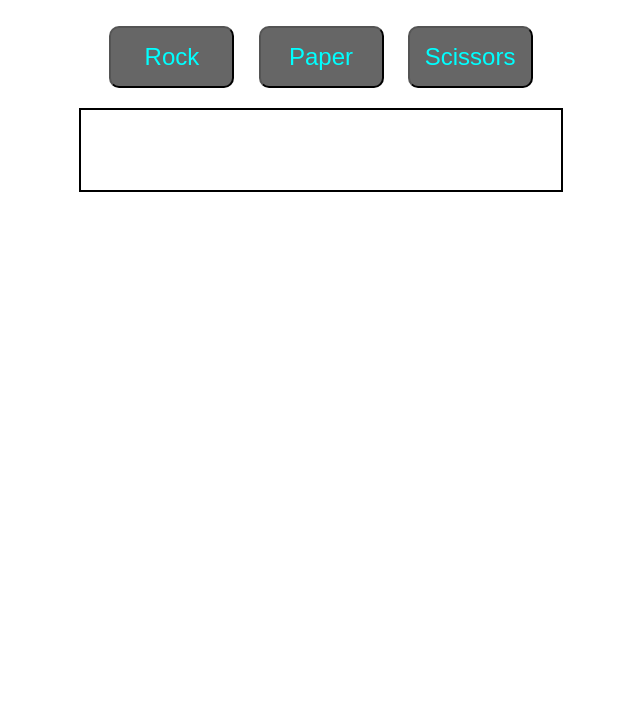
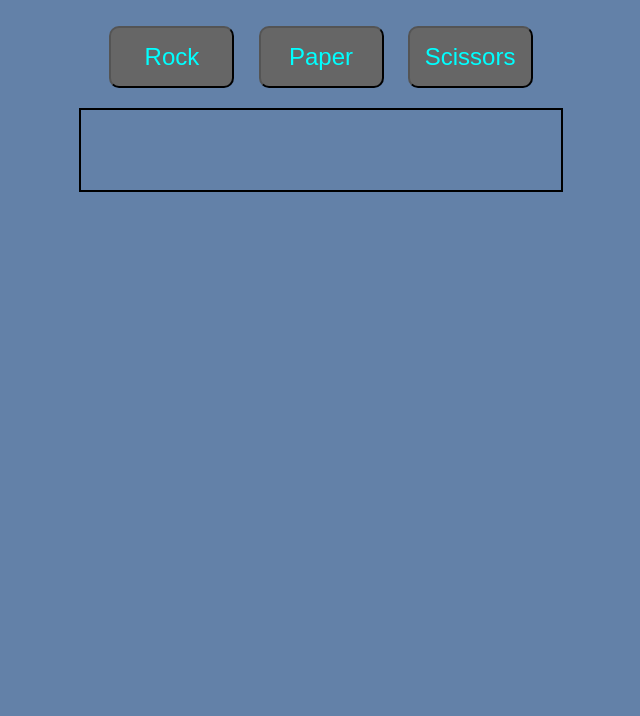
Before and after one commit to enapolski2014/rockPaperScissors, a plain HTML site: page index.html in a window 1280 px wide. Shown: the part 84-800 px from the top of the page, without its empty margins (319-959 px from the left). Drawn offline with Linux system fonts and the light colour scheme.

Commit message:
added slight changes to GUI

```diff
--- a/index.html
+++ b/index.html
@@ -11,9 +11,13 @@
 <body>
     <h1 id="title">Rock Paper Scissors</h1>
     <div id="game">
-        <button id="rock" class="btn">Rock</button>
-        <button id="paper" class="btn">Paper</button>
-        <button id="scissors" class="btn">Scissors</button>
+
+        <div id="buttons">
+            <button id="rock" class="btn">Rock</button>
+            <button id="paper" class="btn">Paper</button>
+            <button id="scissors" class="btn">Scissors</button>
+        </div>
+
         <div id="output">
             <output></output>
 
--- a/rpsStyles.css
+++ b/rpsStyles.css
@@ -6,6 +6,7 @@ body {
     justify-content: space-around;
     align-items: center;
     flex-direction: column;
+    background-color:  #6381a8;
 
 
 }
```
